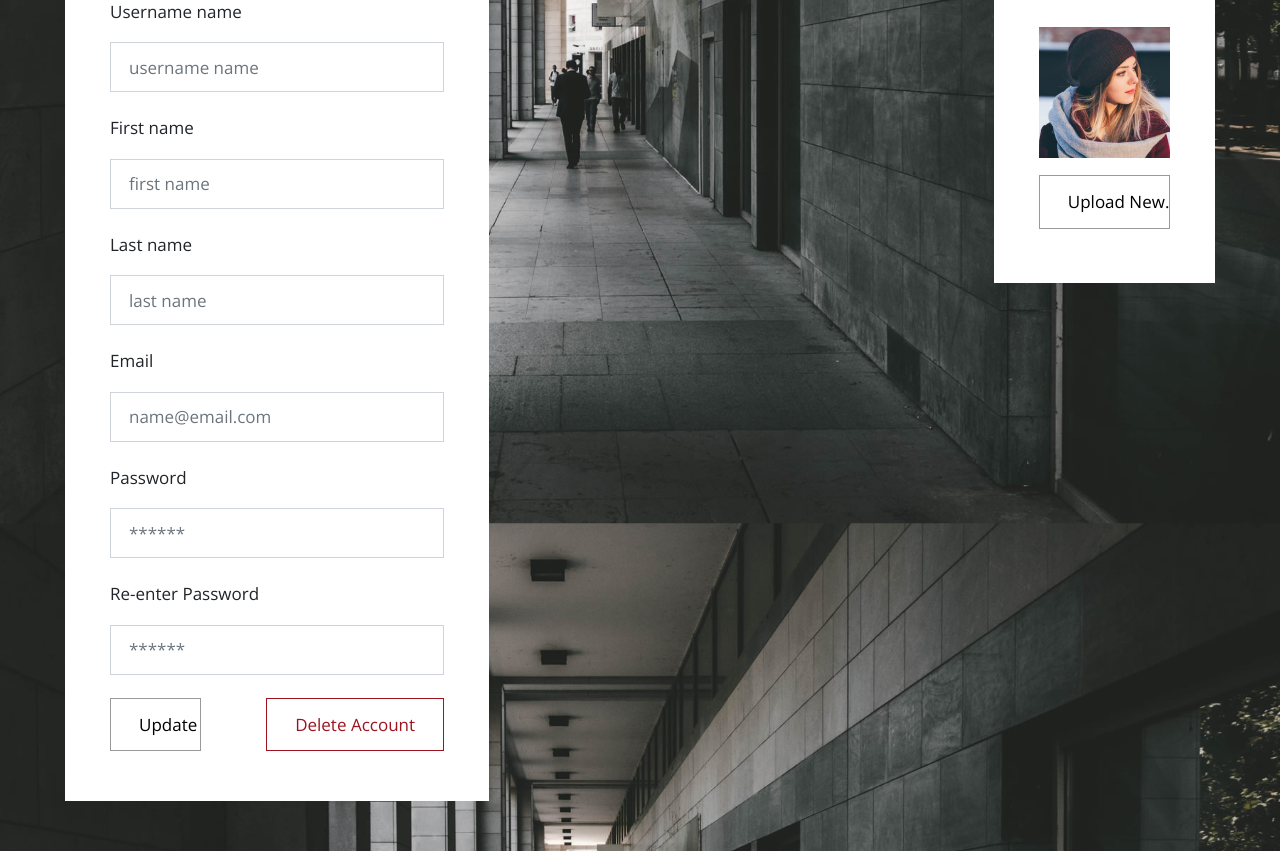
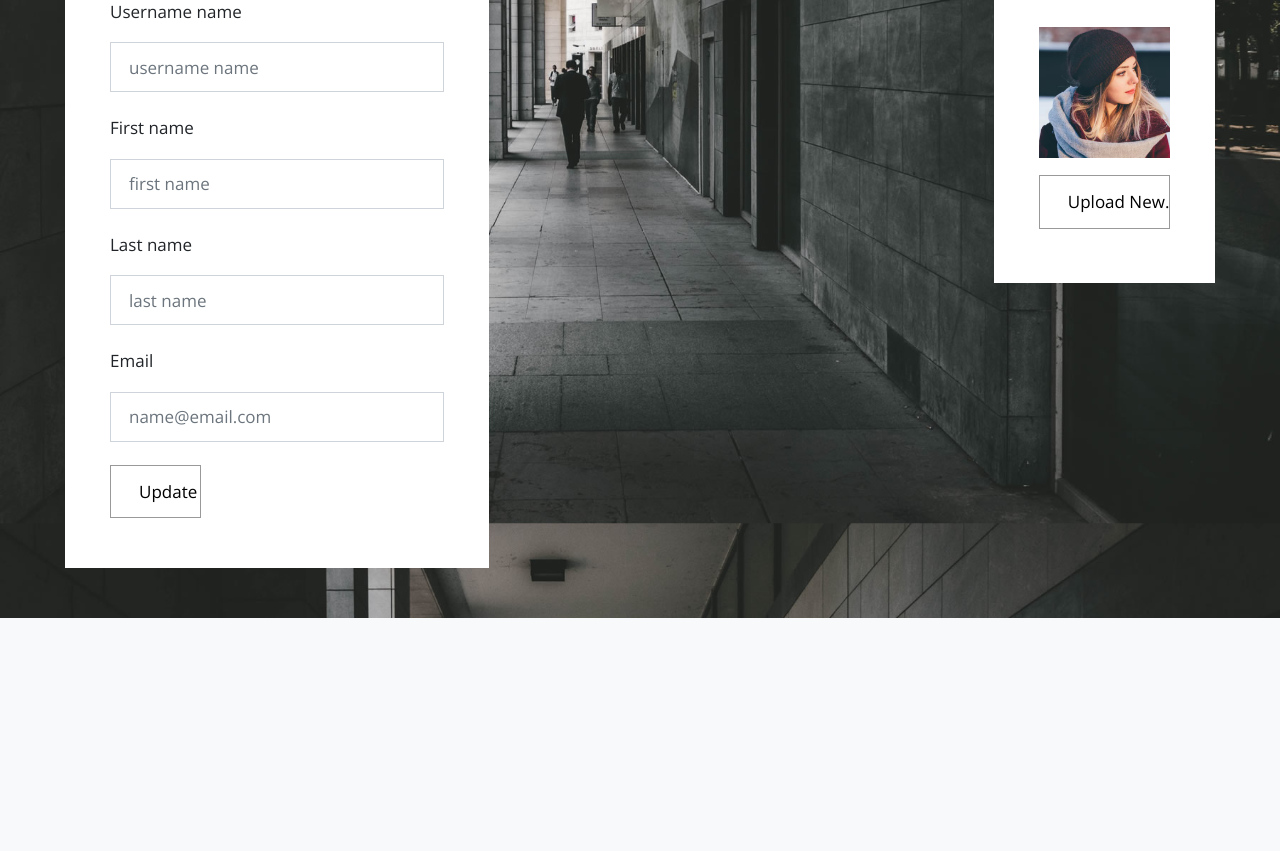
Before and after one commit to SVDotsenko/portfolio-project-4, a Django app: page /reader/ in a window 1280 px wide. Shown: the part 330-1181 px from the top of the page. After the commit the page ends 948 px from the top, so only its background shows below. Run offline with Django 4.2, Linux system fonts and the light colour scheme; some libraries are stand-ins or nearby versions.

Commit message:
Update mechanism for reader implemented

```diff
--- a/codestar/settings.py
+++ b/codestar/settings.py
@@ -10,13 +10,11 @@ For the full list of settings and their values, see
 https://docs.djangoproject.com/en/4.2/ref/settings/
 """
 
+from pathlib import Path
 import os
-from pathlib import Path
-
 import dj_database_url
-
 if os.path.isfile('env.py'):
-    pass
+    import env
 # Build paths inside the project like this: BASE_DIR / 'subdir'.
 BASE_DIR = Path(__file__).resolve().parent.parent
 TEMPLATES_DIR = os.path.join(BASE_DIR, 'templates')
--- a/reader/templates/reader/reader.html
+++ b/reader/templates/reader/reader.html
@@ -12,7 +12,8 @@
                 </div>
                 <div class="row">
                     <div class="col-12">
-                        <form action="" class="tm-signup-form">
+                        <form action="{% url 'reader' %}" class="tm-signup-form" method="post">
+                            {% csrf_token %}
                             <div class="form-group">
                                 <label for="username">Username name</label>
                                 <input placeholder="username name" id="username" name="username" type="text"
@@ -37,23 +38,9 @@
                                        class="form-control validate" value="{{ reader.email }}">
                             </div>
 
-                            <div class="form-group">
-                                <label for="password">Password</label>
-                                <input placeholder="******" id="password" name="password" type="password"
-                                       class="form-control validate">
-                            </div>
-                            <div class="form-group">
-                                <label for="password2">Re-enter Password</label>
-                                <input placeholder="******" id="password2" name="password2" type="password"
-                                       class="form-control validate">
-                            </div>
                             <div class="row">
                                 <div class="col-12 col-sm-4">
                                     <button type="submit" class="btn btn-primary">Update
-                                    </button>
-                                </div>
-                                <div class="col-12 col-sm-8 tm-btn-right">
-                                    <button type="submit" class="btn btn-danger">Delete Account
                                     </button>
                                 </div>
                             </div>
--- a/reader/views.py
+++ b/reader/views.py
@@ -1,5 +1,5 @@
 from django.contrib.auth import get_user
-from django.shortcuts import render
+from django.shortcuts import render, redirect
 from django.views import View
 
 
@@ -7,3 +7,12 @@ class ReaderDetail(View):
     def get(self, request):
         context = {'reader': get_user(request)}
         return render(request, "reader/reader.html", context)
+
+    def post(self, request):
+        user = get_user(request)
+        user.username = request.POST['username']
+        user.first_name = request.POST['first-name']
+        user.last_name = request.POST['last-name']
+        user.email = request.POST['email']
+        user.save()
+        return redirect('home')
```
